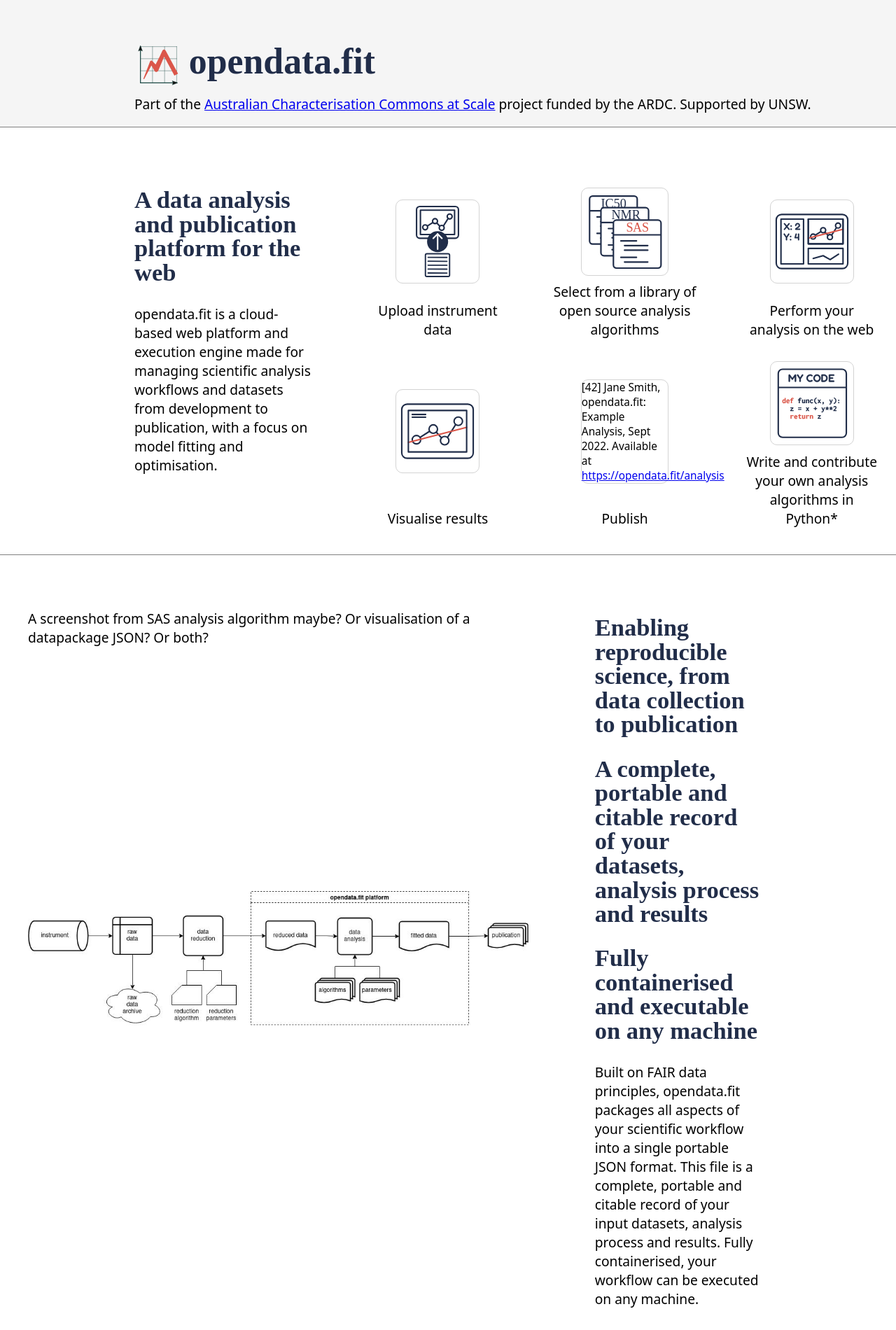
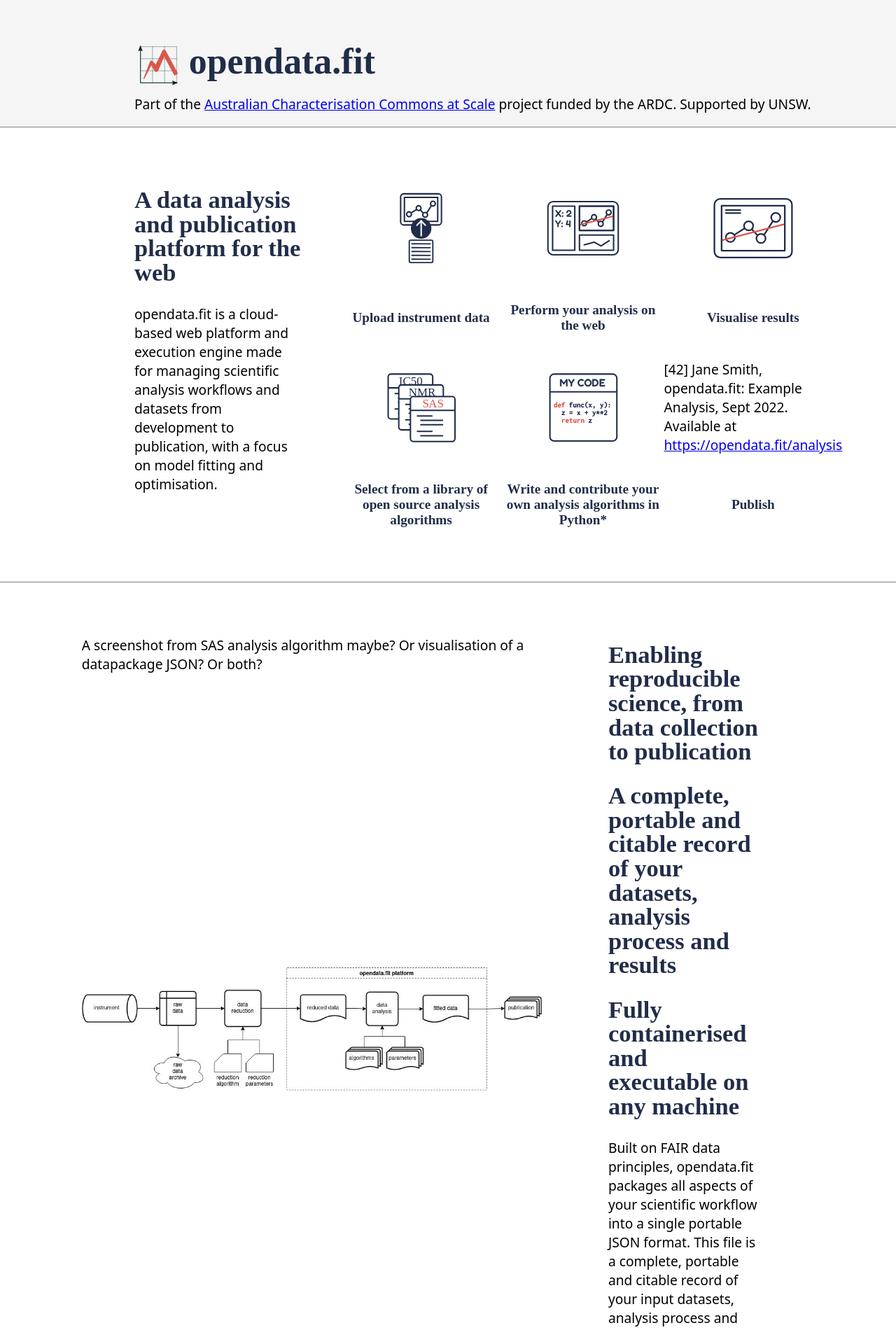
Before and after one commit to datastudioapp/website, a Jekyll site: the page built from index.html, in a window 1280 px wide. Shown: the top 1900 px of the page at 70% size. Built offline with Jekyll 4.4.1, drawn with Linux system fonts in a browser that asks for light colours; some web fonts are replaced.

Commit message:
front page: tiles layout and markup tweaks

```diff
--- a/_sass/main.scss
+++ b/_sass/main.scss
@@ -64,6 +64,10 @@
     url("/assets/fonts/noto_sans/NotoSans-Regular.woff") format('woff'),
 }
 
+
+$brand-color: #212d49;
+$brand-font: "Cerebri Sans";
+
 body {
   margin: 0;
   padding: 0;
@@ -77,7 +81,7 @@
     font-weight: 700;
     font-size: 1.8em;
 
-    color: #212d49;
+    color: $brand-color;
   }
 }
 
@@ -129,14 +133,14 @@
 
 section.content-left {
   padding-left: 10em;
-  padding-right: 0;
+  padding-right: 4em;
   background-color: white;
   border-bottom: 1px solid gray;
 }
 
 section.content-right {
   padding-right: 10em;
-  padding-left: 0;
+  padding-left: 4em;
   background-color: white;
   border-bottom: 1px solid gray;
 }
@@ -144,36 +148,30 @@
 .tiles {
   display: grid;
   grid-template-columns: repeat(3, 1fr);
-  gap: 2ch;
-  .tile {
-    padding-top: 1em;
-    padding-left: 2ch;
-    padding-right: 2ch;
+  grid-template-rows: repeat(2, [row-start] 1fr [main] auto [description]);
+  grid-auto-flow: column;
+
+  .diagram-container, .description-container, .content-container {
     display: flex;
     flex-direction: column;
-    .copy {
-      text-align: center;
-      flex: 0;
-    }
-    .image-container {
-      display: flex;
-      align-items: center;
-      justify-content: center;
-      img, p {
-        border-radius: 10px;
-        border: 1px solid lightgray;
-        width: 60%;
-      }
-      p {
-        font-size: 0.8em;
-      }
-    }
-    &.upload, &.execute {
-      img {
-        //width: 50%;
-      }
-    }
+    align-items: center;
+    justify-content: center;
   }
+
+  img.diagram {
+    width: 50%;
+  }
+
+  .description-container {
+    text-align: center;
+  }
+
+  p.description {
+    color: $brand-color;
+    font-family: $brand-font;
+    font-weight: bold;
+  }
+
 }
 
 
--- a/index.html
+++ b/index.html
@@ -4,6 +4,25 @@
 
 layout: home
 title: "opendata.fit | An open science platform"
+tiles:
+ - { name: "upload",
+     diagram: "/assets/images/tile_upload.svg",
+     description: "Upload instrument data" }
+ - { name: "library",
+     diagram: "/assets/images/tile_library.svg",
+     description: "Select from a library of open source analysis algorithms" }
+ - { name: "execute",
+     diagram: "/assets/images/tile_execute.svg",
+     description: "Perform your analysis on the web" }
+ - { name: "develop",
+     diagram: "/assets/images/tile_develop.svg",
+     description: "Write and contribute your own analysis algorithms in Python*" }
+ - { name: "visualise",
+     diagram: "/assets/images/tile_visualise.svg",
+     description: "Visualise results" }
+ - { name: "publish",
+     content: "[42] Jane Smith, opendata.fit: Example Analysis, Sept 2022. Available at <a href=https://opendata.fit/analysis>https://opendata.fit/analysis</a>",
+     description: "Publish" }
 ---
 
 <section class="banner content-left">
@@ -16,56 +35,24 @@
 
   <div class="diagram">
     <div class="tiles">
-      <div class="tile upload">
-        <div class="image-container">
-          <img src="assets/images/tile_upload.svg"/>
-        </div>
-        <div class="copy">
-          Upload instrument data
-        </div>
-      </div>
-      <div class="tile library">
-        <div class="image-container">
-          <img src="assets/images/tile_library.svg"/>
-        </div>
-        <div class="copy">
-          Select from a library of open source analysis algorithms
-        </div>
-      </div>
-      <div class="tile execute">
-        <div class="image-container">
-          <img src="assets/images/tile_execute.svg"/>
-        </div>
-        <div class="copy">
-          Perform your analysis on the web
-        </div>
-      </div>
-      <div class="tile visualise">
-        <div class="image-container">
-          <img src="assets/images/tile_visualise.svg"/>
-        </div>
-        <div class="copy">
-          Visualise results
-        </div>
-      </div>
-      <div class="tile publish">
-        <div class="image-container">
-          <p>
-            [42] Jane Smith, opendata.fit: Example Analysis, Sept 2022. Available at <a href="https://opendata.fit/analysis">https://opendata.fit/analysis</a>
+      {% for tile in page.tiles %}
+        {% if tile.diagram %}
+          <div class="diagram-container {{tile.name}}">
+            <img src={{ tile.diagram }} class="{{ tile.name }} diagram"/>
+          </div>
+        {% else %}
+          <div class="content-container {{tile.name}}">
+            <p class="{{ tile.name }}">
+              {{ tile.content }}
+            </p>
+          </div>
+        {% endif %}
+        <div class="description-container {{tile.name}}">
+          <p class="{{ tile.name }} description">
+            {{ tile.description }}
           </p>
         </div>
-        <div class="copy">
-          Publish
-        </div>
-      </div>
-      <div class="tile develop">
-        <div class="image-container">
-          <img src="assets/images/tile_develop.svg"/>
-        </div>
-        <div class="copy">
-          Write and contribute your own analysis algorithms in Python*
-        </div>
-      </div>
+      {% endfor %}
     </div>
   </div>
 </section>
```
